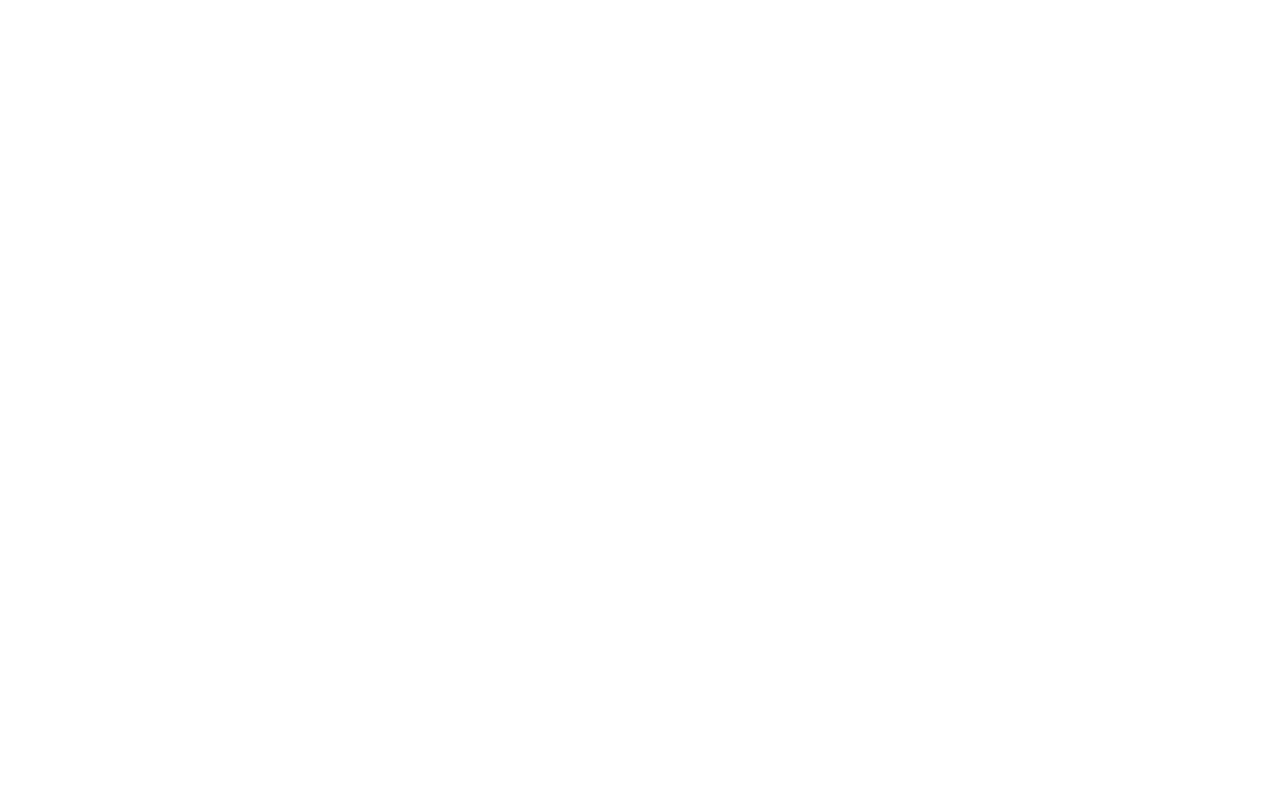
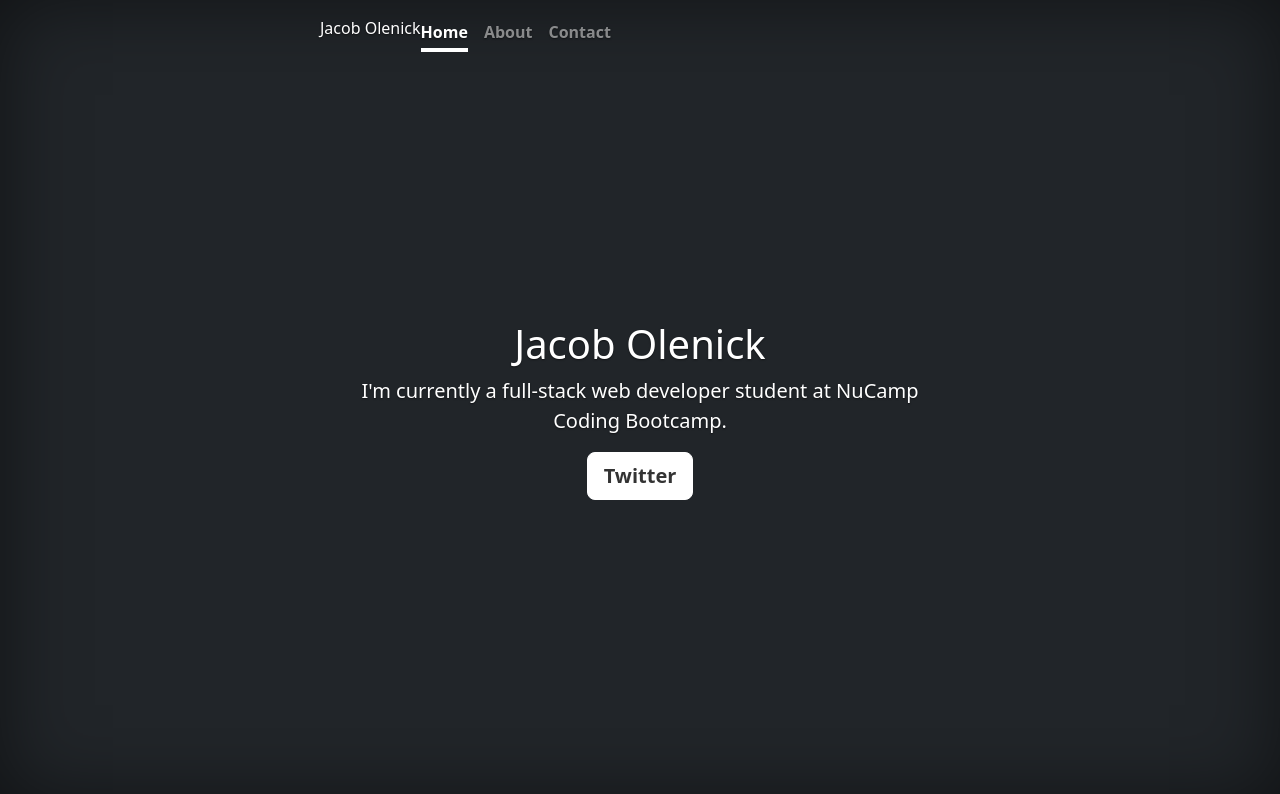
Before and after one commit to jacobolenick/practicesite, a website: page index.html in a window 1280 px wide. Drawn offline with nearby package versions, Linux system fonts and the light colour scheme.

Commit message:
updated code

```diff
--- /dev/null
+++ b/cover.css
@@ -0,0 +1,53 @@
+/*
+ * Globals
+ */
+
+
+/* Custom default button */
+.btn-secondary,
+.btn-secondary:hover,
+.btn-secondary:focus {
+  color: #333;
+  text-shadow: none; /* Prevent inheritance from `body` */
+}
+
+
+/*
+ * Base structure
+ */
+
+body {
+  text-shadow: 0 .05rem .1rem rgba(0, 0, 0, .5);
+  box-shadow: inset 0 0 5rem rgba(0, 0, 0, .5);
+}
+
+.cover-container {
+  max-width: 42em;
+}
+
+
+/*
+ * Header
+ */
+
+.nav-masthead .nav-link {
+  padding: .25rem 0;
+  font-weight: 700;
+  color: rgba(255, 255, 255, .5);
+  background-color: transparent;
+  border-bottom: .25rem solid transparent;
+}
+
+.nav-masthead .nav-link:hover,
+.nav-masthead .nav-link:focus {
+  border-bottom-color: rgba(255, 255, 255, .25);
+}
+
+.nav-masthead .nav-link + .nav-link {
+  margin-left: 1rem;
+}
+
+.nav-masthead .active {
+  color: #fff;
+  border-bottom-color: #fff;
+}
--- a/index.html
+++ b/index.html
@@ -1,14 +1,68 @@
-<!DOCTYPE html>
-<html lang="en">
-<head>
-  <meta charset="UTF-8">
-  <meta name="viewport" content="width=device-width, initial-scale=1.0">
-  <title>Jacob Olenick | Full-Stack Developer</title>
-</head>
-<body>
+<!doctype html>
+<html lang="en" class="h-100">
+  <head>
+    <meta charset="utf-8">
+    <meta name="viewport" content="width=device-width, initial-scale=1">
+    <meta name="description" content="">
+    <meta name="author" content="Mark Otto, Jacob Thornton, and Bootstrap contributors">
+    <meta name="generator" content="Hugo 0.79.0">
+    <title>Jacob Olenick | Full-Stack Developer</title>
+
+    <link rel="canonical" href="https://getbootstrap.com/docs/5.0/examples/cover/">
 
 
 
+    <!-- Bootstrap core CSS -->
+<link href="../assets/dist/css/bootstrap.min.css" rel="stylesheet">
 
-</body>
+    <style>
+      .bd-placeholder-img {
+        font-size: 1.125rem;
+        text-anchor: middle;
+        -webkit-user-select: none;
+        -moz-user-select: none;
+        user-select: none;
+      }
+
+      @media (min-width: 768px) {
+        .bd-placeholder-img-lg {
+          font-size: 3.5rem;
+        }
+      }
+    </style>
+
+
+    <!-- Custom styles for this template -->
+    <link href="cover.css" rel="stylesheet">
+  </head>
+  <body class="d-flex h-100 text-center text-white bg-dark">
+
+<div class="cover-container d-flex w-100 h-100 p-3 mx-auto flex-column">
+  <header class="mb-auto">
+    <div>
+      <div class="float-md-start mb-0"> Jacob Olenick </h3>
+      <nav class="nav nav-masthead justify-content-center float-md-end">
+        <a class="nav-link active" aria-current="page" href="#">Home</a>
+        <a class="nav-link" href="#">About</a>
+        <a class="nav-link" href="#">Contact</a>
+      </nav>
+    </div>
+  </header>
+
+  <main class="px-3">
+    <h1>Jacob Olenick</h1>
+    <p class="lead">I'm currently a full-stack web developer student at NuCamp Coding Bootcamp.</p>
+    <p class="lead">
+      <a href="#" class="btn btn-lg btn-secondary fw-bold border-white bg-white">Twitter</a>
+    </p>
+  </main>
+
+  <footer class="mt-auto text-white-50">
+
+  </footer>
+</div>
+
+
+
+  </body>
 </html>
```
Also changed, not shown: styles.css (deleted), 1 other file.
